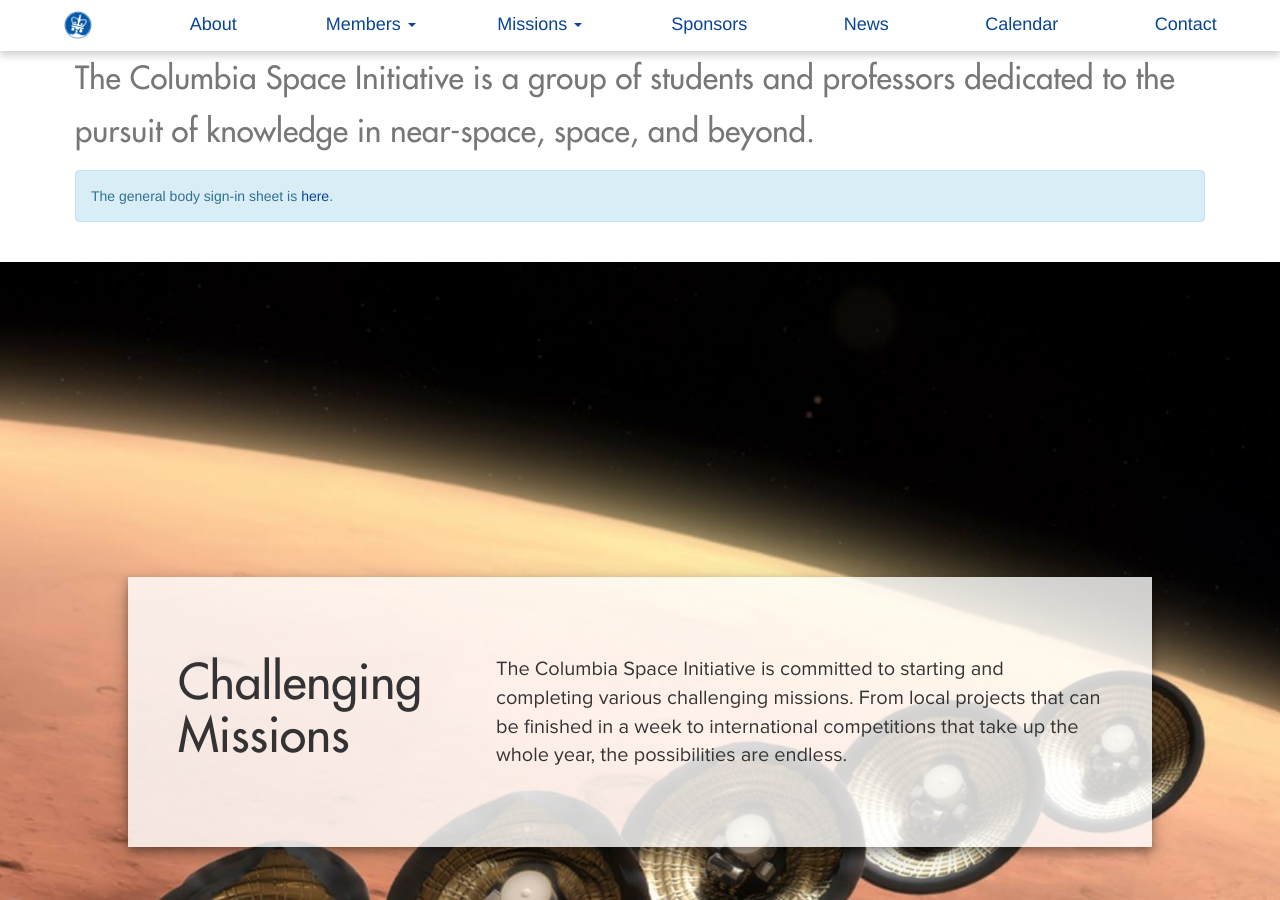
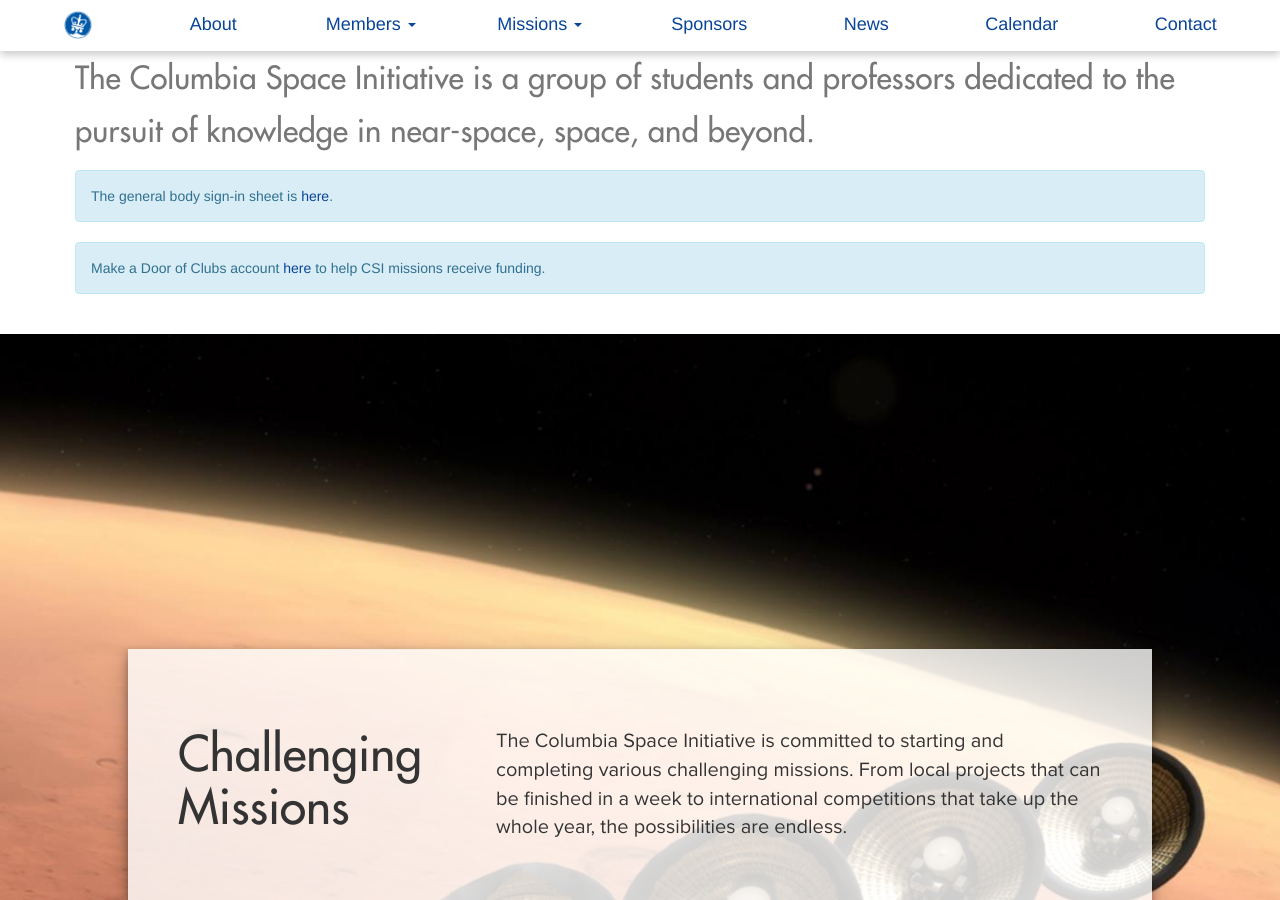
Before and after one commit to columbiaspace/columbiaspace.org, a Jekyll site: the page built from index.html, in a window 1280 px wide and 900 px high, scrolled down 978 px. Built offline with Jekyll 4.4.1, drawn with Linux system fonts in a browser that asks for light colours; nearby versions of some CDN libraries; comment, search, counter and statistics services are not loaded.

Commit message:
Door of Clubs link

```diff
--- a/index.html
+++ b/index.html
@@ -22,6 +22,8 @@
 	The Columbia Space Initiative is a group of students and professors dedicated to the pursuit of knowledge in near-space, space, and beyond.
     </small></h2>
     <div class="alert alert-info"> The general body sign-in sheet is <a href="https://goo.gl/forms/HcPsNfilbUa8p6s83">here</a>. </div>
+
+    <div class="alert alert-info"> Make a Door of Clubs account <a href="https://www.doorofclubs.com/join/columbia-space-initiative">here </a> to help CSI missions receive funding.</div>
   </div>
 </div>
 
```
